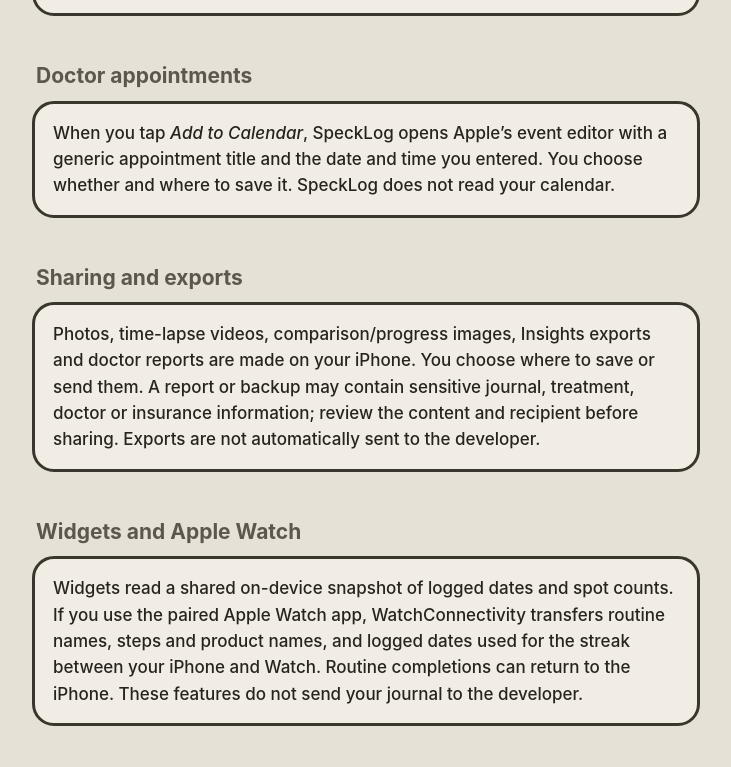
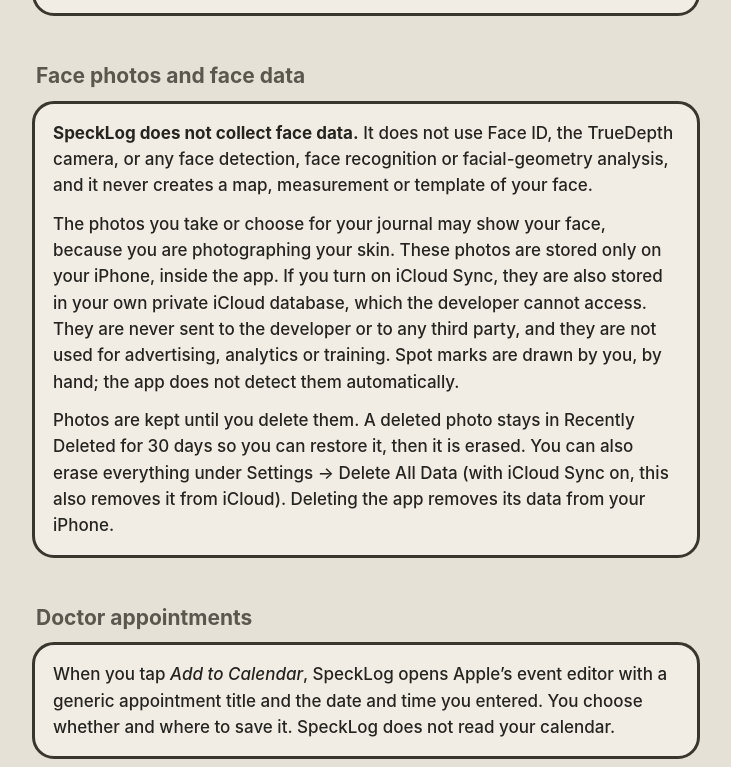
Before and after one commit to LeviLives/acne-tracker, a plain HTML site: page privacy.html in a window 1280 px wide. Shown: the part 2105-2872 px from the top of the page, without its empty margins (274-1005 px from the left). Drawn offline with Linux system fonts and the light colour scheme.

Commit message:
Privacy 1.1: add a Face photos and face data section (App Review 2.1)
Co-Authored-By: Claude Opus 5.5 <noreply@anthropic.com>

```diff
--- a/privacy.html
+++ b/privacy.html
@@ -68,6 +68,13 @@
   The one exception is optional: exporting your photos into a <strong>SpeckLog album</strong>. iOS only lets an app make an album with
   access to the library, so iOS asks you first; SpeckLog uses that access only to create the album and add your exported photos,
   and never reads, analyses or uploads your other photos. You can export without the album and grant add-only access instead.</p>
+  </div>
+
+  <h2 id="face-data">Face photos and face data</h2>
+  <div class="box">
+  <p><strong>SpeckLog does not collect face data.</strong> It does not use Face ID, the TrueDepth camera, or any face detection, face recognition or facial-geometry analysis, and it never creates a map, measurement or template of your face.</p>
+  <p>The photos you take or choose for your journal may show your face, because you are photographing your skin. These photos are stored only on your iPhone, inside the app. If you turn on iCloud Sync, they are also stored in your own private iCloud database, which the developer cannot access. They are never sent to the developer or to any third party, and they are not used for advertising, analytics or training. Spot marks are drawn by you, by hand; the app does not detect them automatically.</p>
+  <p>Photos are kept until you delete them. A deleted photo stays in Recently Deleted for 30 days so you can restore it, then it is erased. You can also erase everything under Settings &rarr; Delete All Data (with iCloud Sync on, this also removes it from iCloud). Deleting the app removes its data from your iPhone.</p>
   </div>
 
   <h2>Doctor appointments</h2>
```
Also changed, not shown: privacy-zh.html (+7 -0 lines).
